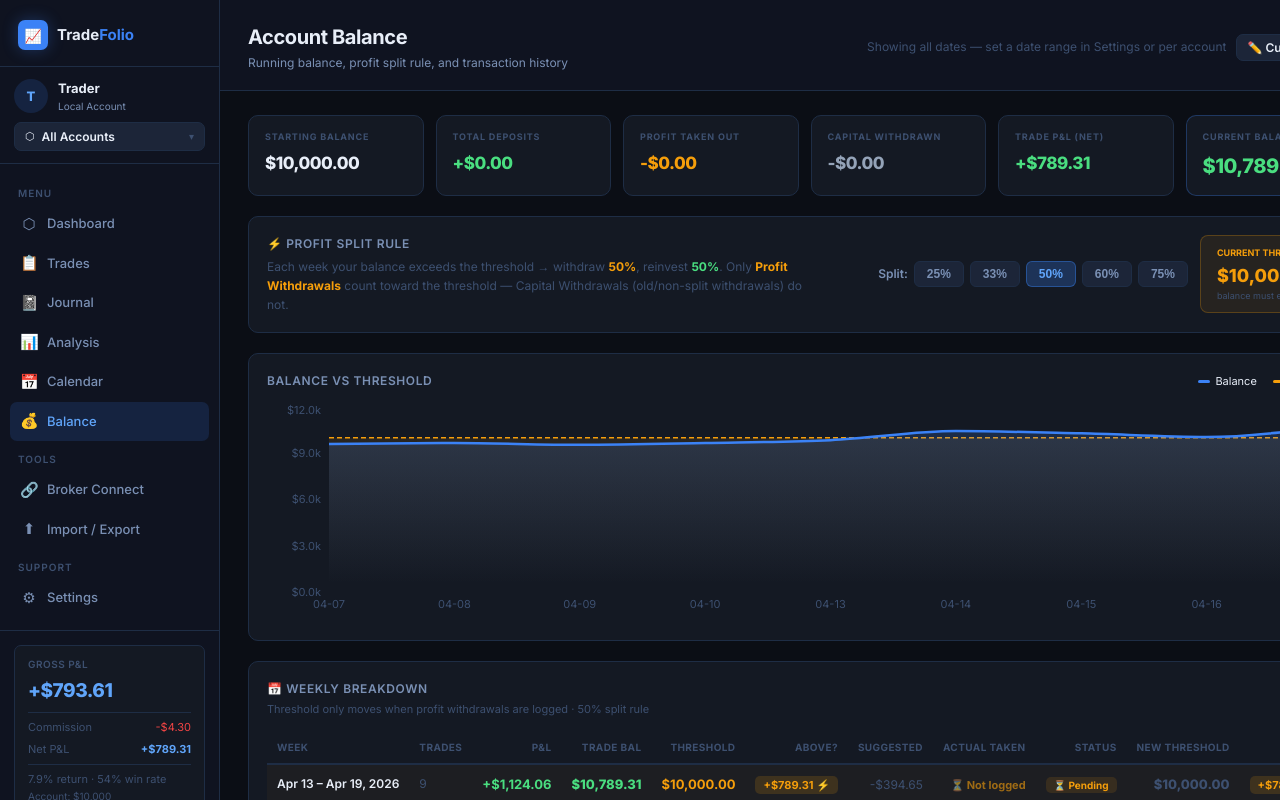
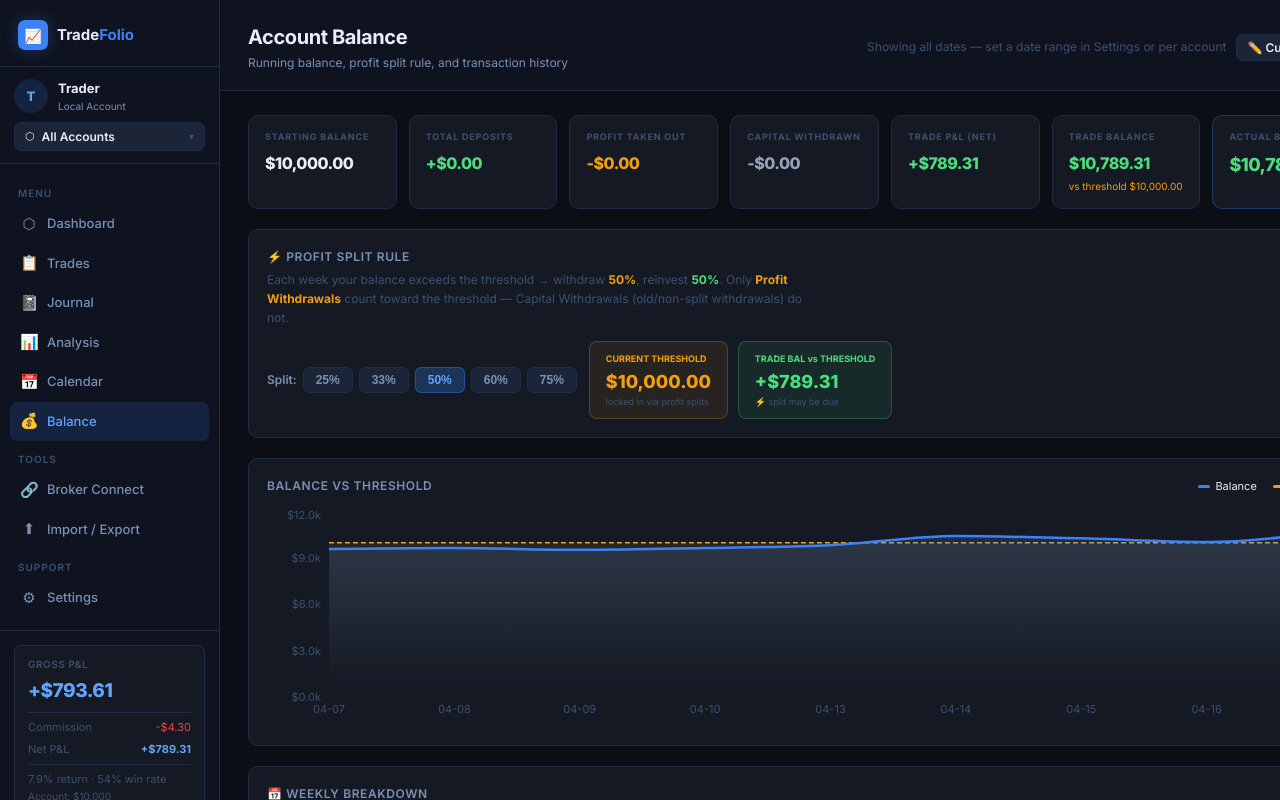
Before and after one commit to mohitchaudhry21/tradefolio, a React (Create React App) app: page /#/balance in a window 1280 px wide. Shown: the top 800 px of the page. Built offline with nearby package versions, Linux system fonts and the light colour scheme.

Commit message:
Update BalancePage.js

```diff
--- a/src/pages/BalancePage.js
+++ b/src/pages/BalancePage.js
@@ -172,6 +172,8 @@ export default function BalancePage() {
   const totalDeposits    = rows.filter(r=>r.isD).reduce((s,r)=>s+r.net,0);
   const totalTradePnl    = rows.filter(r=>r.isTrade).reduce((s,r)=>s+r.net,0);
   const currentThreshold = weeklyData.length?weeklyData[weeklyData.length-1].newThreshold:startingBalance;
+  const currentTradeBal  = weeklyData.length?weeklyData[weeklyData.length-1].tradeOnlyBal:startingBalance;
+  const aboveThreshNow   = parseFloat((currentTradeBal - currentThreshold).toFixed(2));
   const withdrawalRows   = rows.filter(r=>r.isW);
 
   return (
@@ -209,18 +211,20 @@ export default function BalancePage() {
       <div className="page-body">
 
         {/* Summary cards */}
-        <div style={{display:'grid',gridTemplateColumns:'repeat(6,1fr)',gap:12,marginBottom:20}}>
+        <div style={{display:'grid',gridTemplateColumns:'repeat(7,1fr)',gap:12,marginBottom:20}}>
           {[
             {label:'STARTING BALANCE',  val:fmtA(startingBalance),     color:'var(--text-primary)'},
             {label:'TOTAL DEPOSITS',    val:'+'+fmtA(totalDeposits),    color:'#4ade80'},
             {label:'PROFIT TAKEN OUT',  val:'-'+fmtA(totalProfitTaken), color:'#f59e0b'},
             {label:'CAPITAL WITHDRAWN', val:'-'+fmtA(totalCapitalOut),  color:'#94a3b8'},
             {label:'TRADE P&L (NET)',   val:fmtS(totalTradePnl),        color:clr(totalTradePnl)},
-            {label:'CURRENT BALANCE',   val:fmtA(currentBalance),       color:clr(currentBalance-startingBalance), big:true},
+            {label:'TRADE BALANCE',     val:fmtA(currentTradeBal),      color:clr(currentTradeBal-currentThreshold), sub:`vs threshold ${fmtA(currentThreshold)}`, subColor: aboveThreshNow>0?'#f59e0b':'var(--text-muted)'},
+            {label:'ACTUAL BALANCE',    val:fmtA(currentBalance),       color:clr(currentBalance-startingBalance),   sub: totalDeposits>0?`incl. ${fmtA(totalDeposits)} deposits`:'', big:true},
           ].map(s=>(
             <div key={s.label} style={{background:'var(--bg-card)',border:`1px solid ${s.big?'rgba(59,130,246,.3)':'var(--border)'}`,borderRadius:10,padding:'14px 16px'}}>
               <div style={{fontSize:9,fontWeight:700,color:'var(--text-muted)',letterSpacing:'.8px',marginBottom:7}}>{s.label}</div>
-              <div style={{fontSize:s.big?20:17,fontWeight:900,color:s.color,letterSpacing:'-0.5px'}}>{s.val}</div>
+              <div style={{fontSize:s.big?18:16,fontWeight:900,color:s.color,letterSpacing:'-0.5px'}}>{s.val}</div>
+              {s.sub && <div style={{fontSize:10,color:s.subColor||'var(--text-muted)',marginTop:4}}>{s.sub}</div>}
             </div>
           ))}
         </div>
@@ -246,10 +250,21 @@ export default function BalancePage() {
                   }}>{r}%</button>
                 ))}
               </div>
-              <div style={{padding:'10px 16px',background:'rgba(245,158,11,.08)',borderRadius:8,border:'1px solid rgba(245,158,11,.25)'}}>
-                <div style={{fontSize:9,color:'#f59e0b',fontWeight:700,marginBottom:2}}>CURRENT THRESHOLD</div>
-                <div style={{fontSize:18,fontWeight:900,color:'#f59e0b'}}>{fmtA(currentThreshold)}</div>
-                <div style={{fontSize:9,color:'var(--text-muted)'}}>balance must exceed this</div>
+              <div style={{display:'flex',gap:10,flexWrap:'wrap'}}>
+                <div style={{padding:'10px 16px',background:'rgba(245,158,11,.08)',borderRadius:8,border:'1px solid rgba(245,158,11,.25)'}}>
+                  <div style={{fontSize:9,color:'#f59e0b',fontWeight:700,marginBottom:2}}>CURRENT THRESHOLD</div>
+                  <div style={{fontSize:18,fontWeight:900,color:'#f59e0b'}}>{fmtA(currentThreshold)}</div>
+                  <div style={{fontSize:9,color:'var(--text-muted)'}}>locked in via profit splits</div>
+                </div>
+                <div style={{padding:'10px 16px',background:aboveThreshNow>0?'rgba(74,222,128,.08)':'rgba(255,255,255,.03)',borderRadius:8,border:`1px solid ${aboveThreshNow>0?'rgba(74,222,128,.25)':'rgba(255,255,255,.08)'}`}}>
+                  <div style={{fontSize:9,color:aboveThreshNow>0?'#4ade80':'var(--text-muted)',fontWeight:700,marginBottom:2}}>TRADE BAL vs THRESHOLD</div>
+                  <div style={{fontSize:18,fontWeight:900,color:aboveThreshNow>0?'#4ade80':'#f87171'}}>
+                    {aboveThreshNow>=0?'+':''}{fmtA(aboveThreshNow)}
+                  </div>
+                  <div style={{fontSize:9,color:'var(--text-muted)'}}>
+                    {aboveThreshNow>0?'⚡ split may be due':'below threshold · keep trading'}
+                  </div>
+                </div>
               </div>
             </div>
           </div>
```
